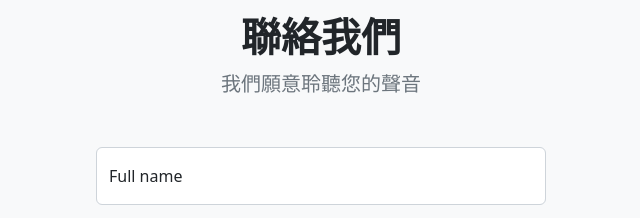
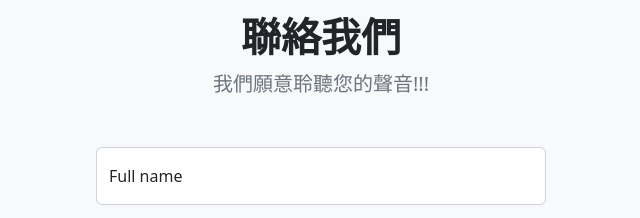
Before and after one commit to yungming1982/new-website, a plain HTML site: page contact.html in a window 1280 px wide. Shown: the part 203-421 px from the top of the page, 319-959 px from the left. Drawn offline with nearby package versions, Linux system fonts and the light colour scheme.

Commit message:
uptate title

```diff
--- a/contact.html
+++ b/contact.html
@@ -53,7 +53,7 @@
                         <div class="text-center mb-5">
                             <div class="feature bg-primary bg-gradient text-white rounded-3 mb-3"><i class="bi bi-envelope"></i></div>
                             <h1 class="fw-bolder">聯絡我們</h1>
-                            <p class="lead fw-normal text-muted mb-0">我們願意聆聽您的聲音</p>
+                            <p class="lead fw-normal text-muted mb-0">我們願意聆聽您的聲音!!!</p>
                         </div>
                         <div class="row gx-5 justify-content-center">
                             <div class="col-lg-8 col-xl-6">
```
Also changed, not shown: index.html (+1 -1 lines).
